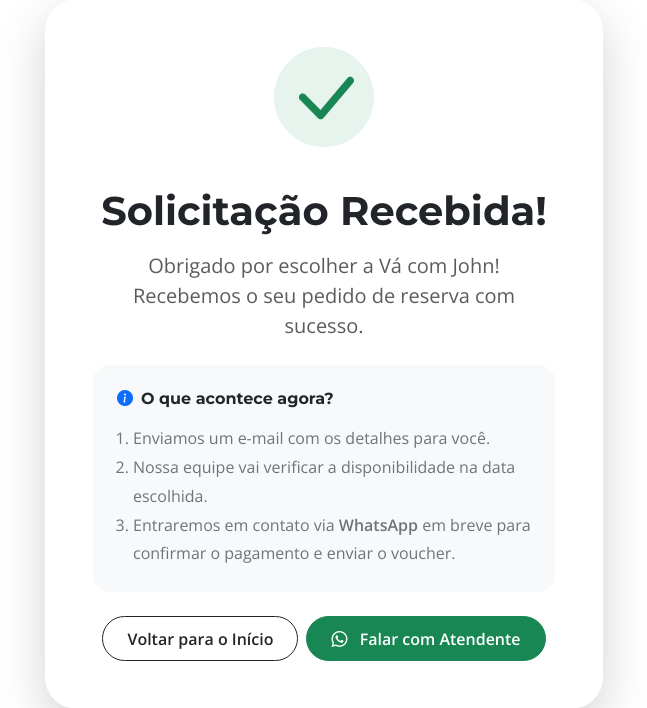
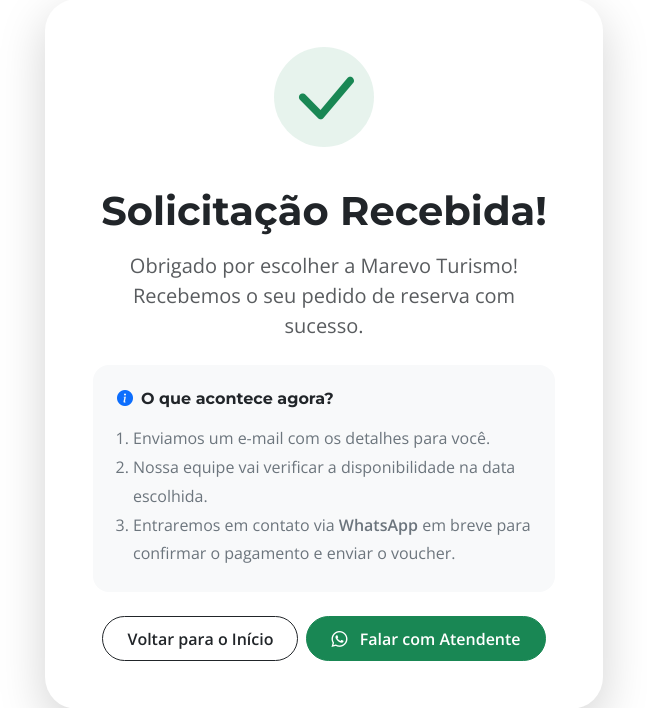
Before and after one commit to johnvictoral/maceio_tour, a Django app: page /confirmacao/ in a window 1280 px wide. Shown: the part 125-833 px from the top of the page, without its empty margins (316-963 px from the left). Run offline with Django 5.2, Linux system fonts and the light colour scheme.

Commit message:
tentano enviar emails

```diff
--- a/config/settings.py
+++ b/config/settings.py
@@ -172,7 +172,7 @@ EMAIL_PORT = 465
 EMAIL_USE_SSL = True
 EMAIL_HOST_USER = config('EMAIL_HOST_USER')
 EMAIL_HOST_PASSWORD = config('EMAIL_HOST_PASSWORD')
-DEFAULT_FROM_EMAIL = 'Marevo Turismo <reservas@vacomjohn.com.br>'
+DEFAULT_FROM_EMAIL = 'Marevo Turismo <contato@marevo.com.brr>'
 
 
 CKEDITOR_BASEPATH = "/static/ckeditor/ckeditor/"
--- a/core/templates/core/confirmacao.html
+++ b/core/templates/core/confirmacao.html
@@ -13,7 +13,7 @@
 
             <h1 class="fw-bold mb-3">Solicitação Recebida!</h1>
             <p class="lead text-muted mb-4">
-                Obrigado por escolher a <strong>Vá com John</strong>! <br>
+                Obrigado por escolher a <strong>Marevo Turismo</strong>! <br>
                 Recebemos o seu pedido de reserva com sucesso.
             </p>
 
```
Also changed, not shown: dashboard/views.py (+6 -1 lines).
